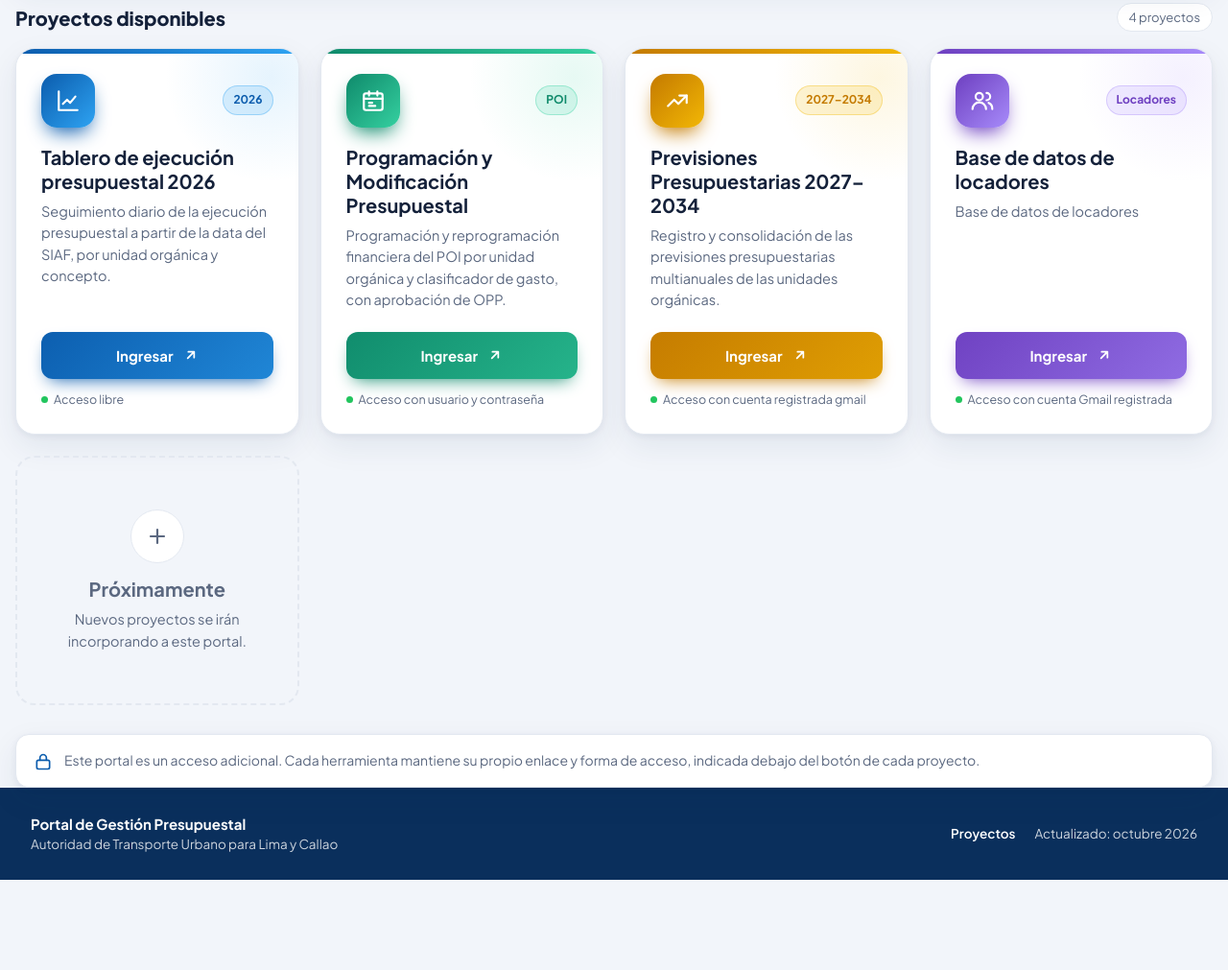
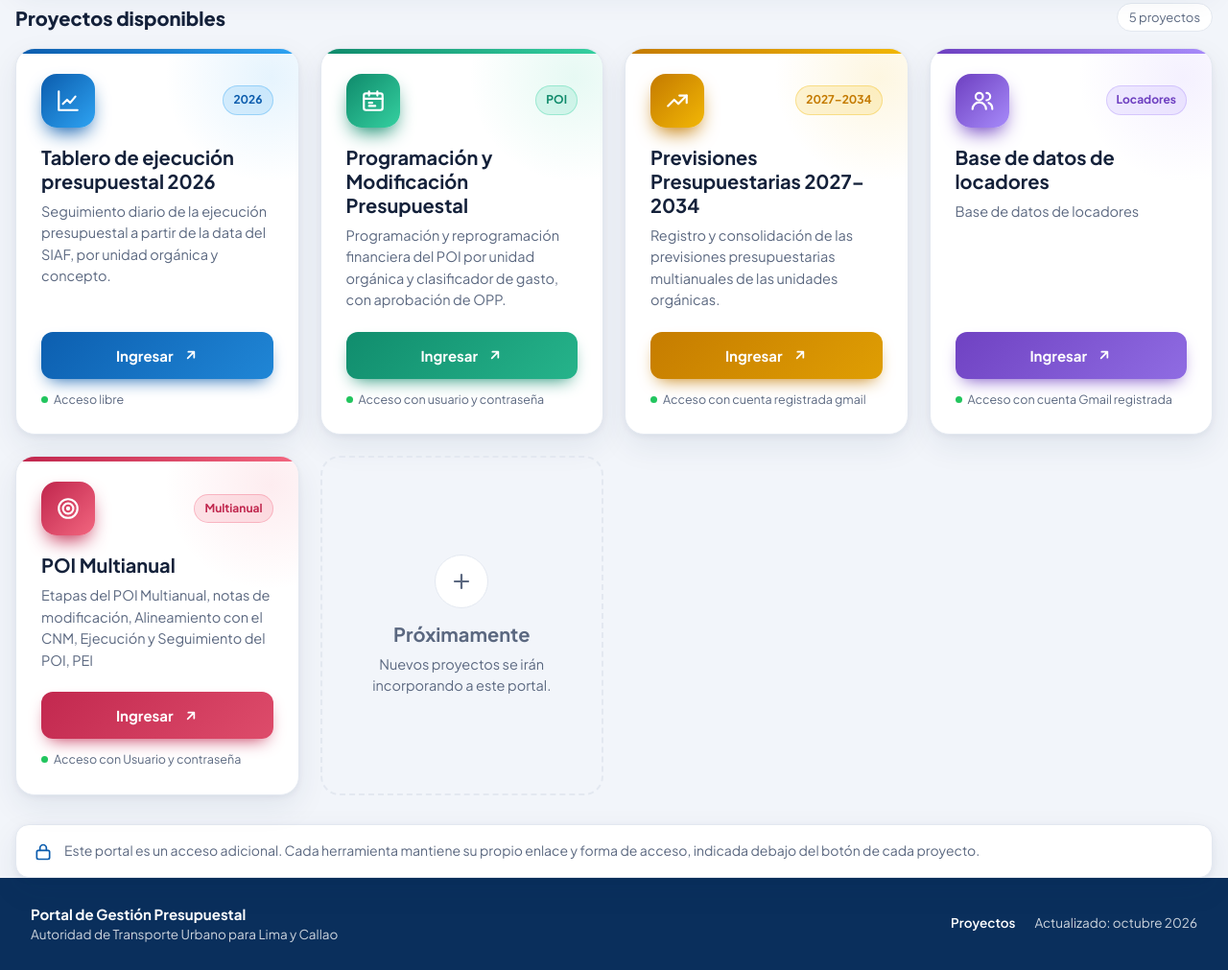
Before and after one commit to reneearmasr/portal-proyectos-atu, a plain HTML site: page index.html in a window 1280 px wide. Shown: the part 312-1323 px from the top of the page at 96% size. Before the commit the page ends 1229 px from the top, so only its background shows below. Drawn offline with Linux system fonts and the light colour scheme.

Commit message:
Agregar POI Multianual al portal
Co-Authored-By: Claude Opus 5.5 <noreply@anthropic.com>
Claude-Session: https://claude.ai/code/session_01B1wdM5Zmt5ayUnnxMKhitU

```diff
--- a/index.html
+++ b/index.html
@@ -90,6 +90,7 @@
   .card.v2{--c1:#0f8a6b;--c2:#35d0a0}
   .card.v3{--c1:#c47a00;--c2:#f2b705}
   .card.v4{--c1:#6d3fc0;--c2:#a78bfa}
+  .card.v5{--c1:#c0264d;--c2:#f2667f}
 
   .head{display:flex;align-items:center;justify-content:space-between;margin-bottom:18px;position:relative;z-index:1}
   .icon{width:56px;height:56px;border-radius:16px;display:grid;place-items:center;color:#fff;
@@ -208,7 +209,7 @@
    - url: pega el enlace de acceso que ya existe (deja "" si aún no lo tienes)
    - acceso: forma de ingreso que se muestra debajo del botón
    - etiqueta: texto corto que aparece arriba a la derecha de cada tarjeta
-   - estilo: v1 (azul), v2 (verde), v3 (dorado), v4 (morado)
+   - estilo: v1 (azul), v2 (verde), v3 (dorado), v4 (morado), v5 (rojo)
    ========================================================= */
 const PROYECTOS = [
   {
@@ -246,10 +247,20 @@ const PROYECTOS = [
     etiqueta: "Locadores",
     icono: "people",
     estilo: "v4"
+  },
+  {
+    nombre: "POI Multianual",
+    descripcion: "Etapas del POI Multianual, notas de modificación, Alineamiento con el CNM, Ejecución y Seguimiento del POI, PEI",
+    url: "https://reneearmasr.github.io/POI/",
+    acceso: "Acceso con Usuario y contraseña",
+    etiqueta: "Multianual",
+    icono: "target",
+    estilo: "v5"
   }
 ];
 
 const ICONOS = {
+  target:'<svg width="26" height="26" viewBox="0 0 24 24" fill="none" stroke="currentColor" stroke-width="2" stroke-linecap="round" stroke-linejoin="round"><circle cx="12" cy="12" r="9"/><circle cx="12" cy="12" r="5"/><circle cx="12" cy="12" r="1"/></svg>',
   people:'<svg width="26" height="26" viewBox="0 0 24 24" fill="none" stroke="currentColor" stroke-width="2" stroke-linecap="round" stroke-linejoin="round"><circle cx="9" cy="8" r="3.5"/><path d="M2.5 20a6.5 6.5 0 0113 0"/><path d="M16 4.5a3.5 3.5 0 010 7M18 14a6 6 0 013.5 6"/></svg>',
   chart:'<svg width="26" height="26" viewBox="0 0 24 24" fill="none" stroke="currentColor" stroke-width="2" stroke-linecap="round" stroke-linejoin="round"><path d="M3 3v18h18"/><path d="M7 15l4-4 3 3 5-6"/></svg>',
   forecast:'<svg width="26" height="26" viewBox="0 0 24 24" fill="none" stroke="currentColor" stroke-width="2" stroke-linecap="round" stroke-linejoin="round"><path d="M3 17l6-6 4 4 8-8"/><path d="M14 7h7v7"/></svg>',
```
